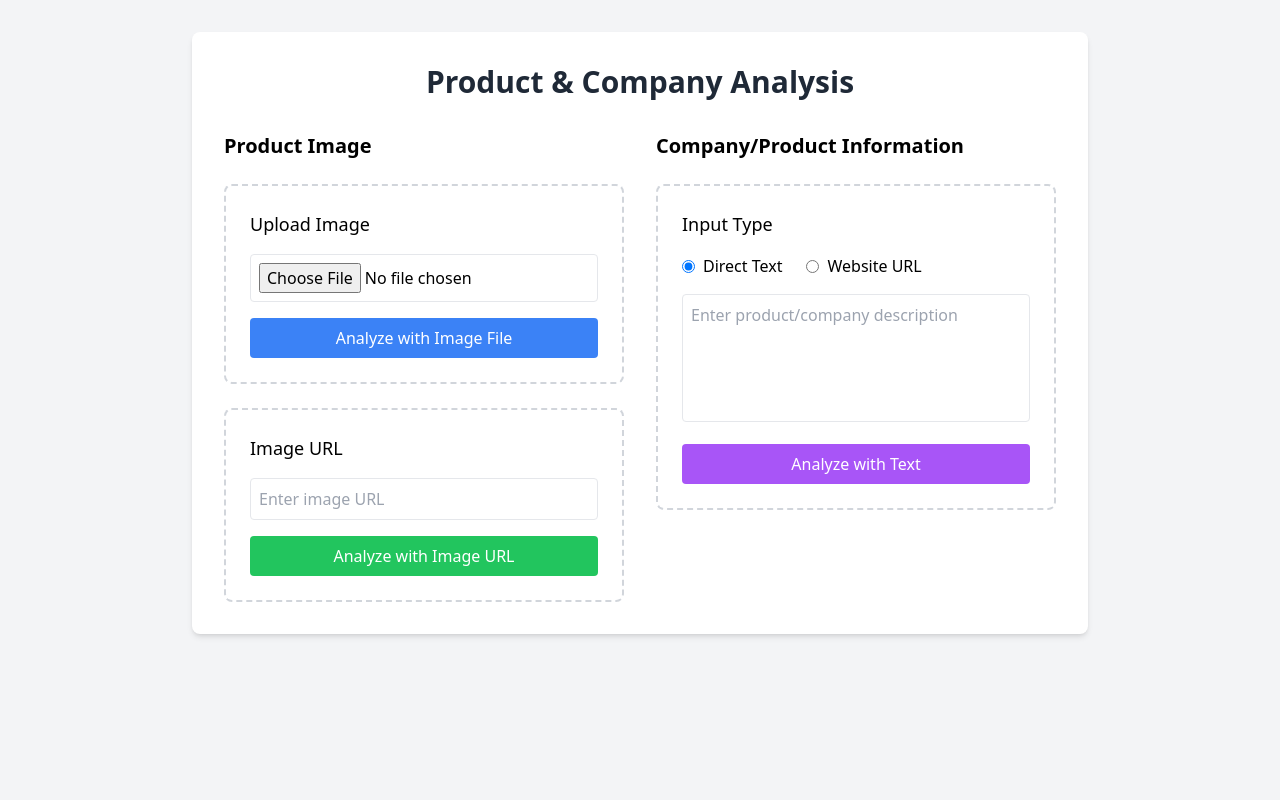
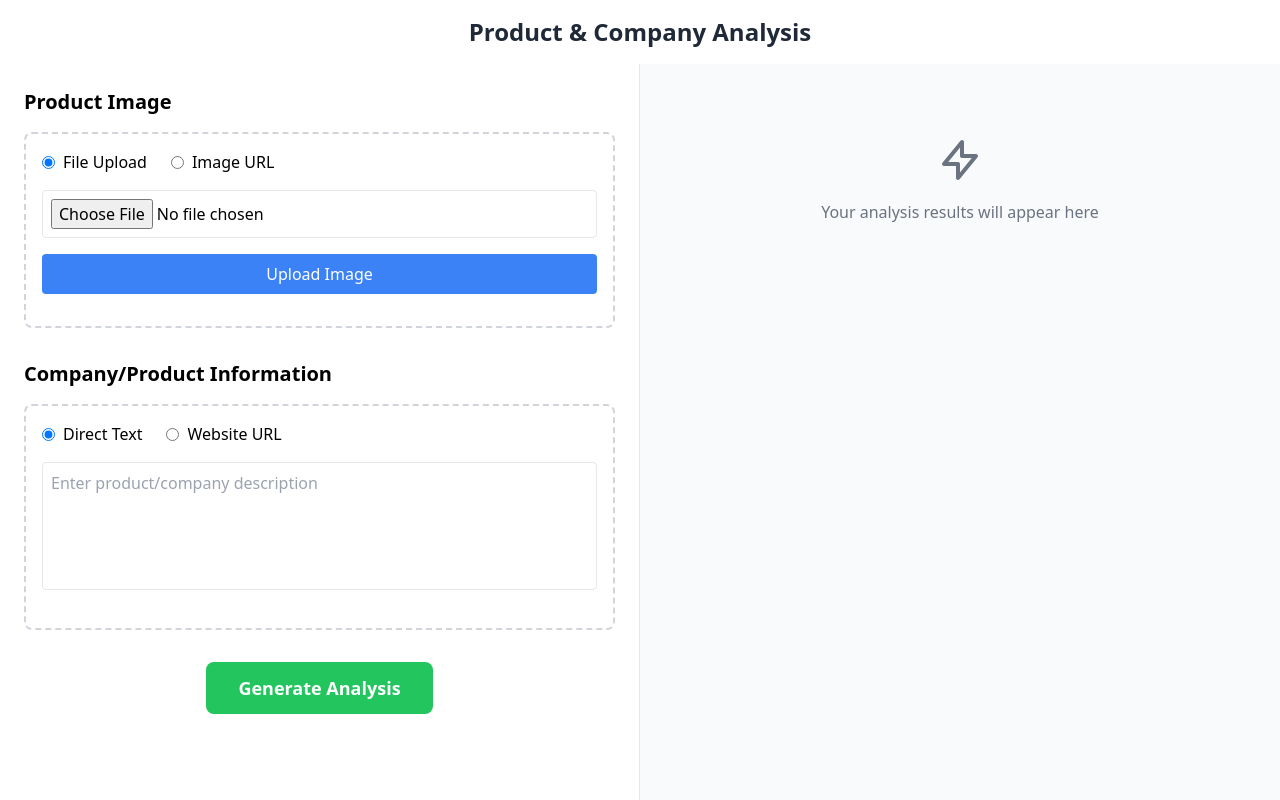
Before and after one commit to pringlesinghal/agihouse-hack, a Flask app: page / in a window 1280 px wide. Run offline with Flask 3, Linux system fonts and the light colour scheme; some libraries are stand-ins or nearby versions.

Commit message:
output customer segments

```diff
--- a/app.py
+++ b/app.py
@@ -17,31 +17,79 @@ app = Flask(__name__)
 
 def get_description(image_data=None, text_input=None):
     try:
-        prompt = ["Analyze the following information about a product and company."]
-        content = []
+        # First call to get detailed analysis
+        detailed_prompt = """Analyze the provided product information and identify the most likely customer segments that would be interested in this product.
+
+Follow these steps in your analysis:
+1. Product Understanding:
+   - Analyze the visual elements and features from the image
+   - Consider the product description and company information
+   - Identify key product attributes and value propositions
+
+2. Market Analysis:
+   - Evaluate the price point or perceived value
+   - Consider the product category and use cases
+   - Identify the product's unique selling points
+
+3. Customer Segmentation:
+   - List the primary customer segments (demographic, psychographic, behavioral)
+   - Explain why each segment would be interested
+   - Rank segments by likelihood of purchase
+
+4. Recommendations:
+   - Suggest marketing channels for reaching these segments
+   - Identify potential cross-selling opportunities
+   - Note any seasonal or regional considerations
+
+Provide a detailed analysis following these steps."""
+
+        content = [detailed_prompt]
 
         if image_data:
             # Convert bytes to PIL Image
             image = Image.open(BytesIO(image_data))
             content.append(image)
-            prompt[0] += " Based on the product image"
 
         if text_input:
-            content.append(text_input)
             if text_input.startswith('http'):
-                prompt[0] += " and the company's website"
+                content.append(f"Based on the company website: {text_input}")
             else:
-                prompt[0] += " and the provided product/company description"
+                content.append(f"Based on the product description: {text_input}")
 
-        if not content:
-            return "Please provide either an image or text description"
+        if not content[1:]:  # If no image or text input provided
+            return {"error": "Please provide either an image or text description"}
 
-        prompt[0] += ", provide a comprehensive analysis of the product and company. Include details about the product's features, target market, and company's value proposition."
-        content = prompt + content
-        response = model.generate_content(content)
-        return response.text
+        # Get detailed analysis
+        detailed_response = model.generate_content(content)
+        if not detailed_response.text:
+            return {"error": "Failed to generate analysis"}
+
+        # Second call to extract and summarize segments
+        summary_prompt = """Based on the following detailed analysis, extract the top 3-5 customer segments.
+For each segment, provide:
+1. A clear segment name/title
+2. A concise two-line description explaining why this segment would be interested in the product.
+
+Format the response as:
+[Segment Name]
+[Two-line description]
+
+[Next Segment Name]
+[Two-line description]
+
+etc.
+
+Here's the analysis:
+""" + detailed_response.text
+
+        summary_response = model.generate_content([summary_prompt])
+
+        return {
+            "segments": summary_response.text
+        }
+
     except Exception as e:
-        return f"Error generating description: {str(e)}"
+        return {"error": f"Error generating description: {str(e)}"}
 
 @app.route('/')
 def home():
@@ -74,7 +122,6 @@ def analyze_image():
                 response = requests.get(text_input)
                 if response.status_code != 200:
                     return jsonify({'error': f'Error fetching website content: HTTP {response.status_code}'}), 400
-                # Extract text content from HTML (you might want to use BeautifulSoup for better extraction)
                 text_input = response.text
             except Exception as e:
                 return jsonify({'error': f'Error fetching website content: {str(e)}'}), 400
@@ -82,8 +129,8 @@ def analyze_image():
     if not image_data and not text_input:
         return jsonify({'error': 'Please provide either an image or text description'}), 400
 
-    description = get_description(image_data, text_input)
-    return jsonify({'description': description})
+    result = get_description(image_data, text_input)
+    return jsonify(result)
 
 if __name__ == '__main__':
     app.run(debug=True)
--- a/templates/index.html
+++ b/templates/index.html
@@ -6,36 +6,64 @@
     <title>Product Analysis App</title>
     <script src="https://cdn.tailwindcss.com"></script>
 </head>
-<body class="bg-gray-100 min-h-screen p-8">
-    <div class="max-w-4xl mx-auto bg-white p-8 rounded-lg shadow-md">
-        <h1 class="text-3xl font-bold mb-8 text-center text-gray-800">Product & Company Analysis</h1>
+<body class="bg-gray-100 min-h-screen">
+    <div class="flex flex-col h-screen">
+        <!-- Header -->
+        <header class="bg-white shadow-sm p-4">
+            <h1 class="text-2xl font-bold text-center text-gray-800">Product & Company Analysis</h1>
+        </header>
 
-        <div class="grid grid-cols-1 md:grid-cols-2 gap-8">
+        <!-- Main Content -->
+        <main class="flex-1 flex">
+            <!-- Left Panel - Inputs -->
+            <div class="w-1/2 p-6 overflow-y-auto border-r border-gray-200 bg-white">
                 <!-- Image Input Section -->
-            <div class="space-y-6">
+                <div class="mb-8">
                     <h2 class="text-xl font-semibold mb-4">Product Image</h2>
-                <div class="p-6 border-2 border-dashed border-gray-300 rounded-lg">
-                    <h3 class="text-lg font-medium mb-4">Upload Image</h3>
-                    <input type="file" id="imageFile" accept="image/*" class="mb-4 p-2 w-full border rounded">
-                    <button onclick="analyzeWithCurrentInputs('file')" class="bg-blue-500 text-white px-4 py-2 rounded hover:bg-blue-600 w-full">
-                        Analyze with Image File
+                    <div class="p-4 border-2 border-dashed border-gray-300 rounded-lg">
+                        <div class="flex space-x-6 mb-4">
+                            <label class="flex items-center space-x-2">
+                                <input type="radio" name="imageInputType" value="file" checked
+                                       onchange="handleImageInputTypeChange()" class="text-blue-500">
+                                <span>File Upload</span>
+                            </label>
+                            <label class="flex items-center space-x-2">
+                                <input type="radio" name="imageInputType" value="url"
+                                       onchange="handleImageInputTypeChange()" class="text-blue-500">
+                                <span>Image URL</span>
+                            </label>
+                        </div>
+
+                        <div id="fileUploadSection" class="mb-4">
+                            <input type="file" id="imageFile" accept="image/*" class="w-full border rounded p-2">
+                            <button onclick="handleImageUpload()" id="uploadButton"
+                                    class="mt-4 bg-blue-500 text-white px-4 py-2 rounded hover:bg-blue-600 w-full">
+                                Upload Image
                             </button>
                         </div>
 
-                <div class="p-6 border-2 border-dashed border-gray-300 rounded-lg">
-                    <h3 class="text-lg font-medium mb-4">Image URL</h3>
-                    <input type="text" id="imageUrl" placeholder="Enter image URL" class="mb-4 p-2 w-full border rounded">
-                    <button onclick="analyzeWithCurrentInputs('url')" class="bg-green-500 text-white px-4 py-2 rounded hover:bg-green-600 w-full">
-                        Analyze with Image URL
+                        <div id="urlInputSection" class="hidden mb-4">
+                            <input type="text" id="imageUrl" placeholder="Enter image URL" class="w-full border rounded p-2">
+                            <button onclick="handleImageUpload()" id="urlButton"
+                                    class="mt-4 bg-blue-500 text-white px-4 py-2 rounded hover:bg-blue-600 w-full">
+                                Add Image URL
                             </button>
+                        </div>
+
+                        <div id="imagePreview" class="hidden mt-4">
+                            <p class="text-sm text-gray-600 mb-2">Selected Image:</p>
+                            <img id="previewImg" class="max-w-full h-auto rounded border" src="" alt="Preview">
+                            <button onclick="clearImage()" class="mt-2 text-red-500 text-sm hover:text-red-700">
+                                Remove Image
+                            </button>
+                        </div>
                     </div>
                 </div>
 
                 <!-- Text Input Section -->
-            <div class="space-y-6">
+                <div class="mb-8">
                     <h2 class="text-xl font-semibold mb-4">Company/Product Information</h2>
-                <div class="p-6 border-2 border-dashed border-gray-300 rounded-lg">
-                    <h3 class="text-lg font-medium mb-4">Input Type</h3>
+                    <div class="p-4 border-2 border-dashed border-gray-300 rounded-lg">
                         <div class="flex space-x-6 mb-4">
                             <label class="flex items-center space-x-2">
                                 <input type="radio" name="textInputType" value="text" checked
@@ -51,57 +79,98 @@
                         <textarea id="textInput"
                                   placeholder="Enter product/company description"
                                   class="mb-4 p-2 w-full border rounded h-32 resize-none"></textarea>
-                    <button onclick="analyzeWithCurrentInputs('text')" class="bg-purple-500 text-white px-4 py-2 rounded hover:bg-purple-600 w-full">
-                        Analyze with Text
+                    </div>
+                </div>
+
+                <!-- Generate Button -->
+                <div class="text-center">
+                    <button onclick="generateResponse()"
+                            class="bg-green-500 text-white px-8 py-3 rounded-lg hover:bg-green-600 text-lg font-semibold">
+                        Generate Analysis
                     </button>
                 </div>
             </div>
+
+            <!-- Right Panel - Output -->
+            <div class="w-1/2 p-6 bg-gray-50 overflow-y-auto">
+                <div id="result" class="hidden">
+                    <h2 class="text-xl font-semibold mb-4">Analysis Result</h2>
+                    <div id="description" class="p-6 bg-white rounded-lg shadow-sm"></div>
                 </div>
 
-        <div id="result" class="hidden mt-8">
-            <h2 class="text-xl font-semibold mb-4">Analysis Result</h2>
-            <div id="imagePreview" class="mb-4 hidden">
-                <img id="previewImg" class="max-w-full h-auto rounded" src="" alt="Preview">
-            </div>
-            <div id="description" class="p-6 bg-gray-50 rounded-lg"></div>
-        </div>
-
-        <div id="loading" class="hidden mt-8">
-            <div class="flex items-center justify-center">
+                <div id="loading" class="hidden">
+                    <div class="flex items-center justify-center p-12">
                         <div class="animate-spin rounded-full h-8 w-8 border-b-2 border-gray-900"></div>
                         <p class="ml-2 text-gray-600">Analyzing...</p>
                     </div>
                 </div>
+
+                <!-- Placeholder when no analysis -->
+                <div id="placeholder" class="text-center text-gray-500 p-12">
+                    <svg class="mx-auto h-12 w-12 mb-4" fill="none" stroke="currentColor" viewBox="0 0 24 24">
+                        <path stroke-linecap="round" stroke-linejoin="round" stroke-width="2"
+                              d="M13 10V3L4 14h7v7l9-11h-7z"/>
+                    </svg>
+                    <p>Your analysis results will appear here</p>
+                </div>
+            </div>
+        </main>
     </div>
 
     <script>
+        let currentImage = null;
+
         function showLoading() {
             document.getElementById('loading').classList.remove('hidden');
             document.getElementById('result').classList.add('hidden');
+            document.getElementById('placeholder').classList.add('hidden');
         }
 
         function hideLoading() {
             document.getElementById('loading').classList.add('hidden');
         }
 
-        function showResult(description, showImage = false) {
+        function showResult(segments) {
             const resultDiv = document.getElementById('result');
             const descriptionDiv = document.getElementById('description');
-            const imagePreview = document.getElementById('imagePreview');
+            const placeholder = document.getElementById('placeholder');
+
+            // Split the segments text into individual segments
+            const segmentBlocks = segments.split('\n\n').filter(block => block.trim());
+
+            // Create HTML for each segment
+            const segmentsHTML = segmentBlocks.map(block => {
+                const [title, ...description] = block.split('\n');
+                return `
+                    <div class="bg-white rounded-lg shadow-sm p-4 mb-4">
+                        <h3 class="font-bold text-lg text-blue-600 mb-2">${title.replace('[', '').replace(']', '')}</h3>
+                        <p class="text-gray-700">${description.join('<br>')}</p>
+                    </div>
+                `;
+            }).join('');
 
             resultDiv.classList.remove('hidden');
-            descriptionDiv.textContent = description;
-
-            if (showImage) {
-                imagePreview.classList.remove('hidden');
-            } else {
-                imagePreview.classList.add('hidden');
-            }
+            placeholder.classList.add('hidden');
+            descriptionDiv.innerHTML = `
+                <h2 class="text-xl font-bold mb-4">Top Customer Segments</h2>
+                ${segmentsHTML}
+            `;
         }
 
-        function previewImage(src) {
-            const previewImg = document.getElementById('previewImg');
-            previewImg.src = src;
+        function handleImageInputTypeChange() {
+            const fileSection = document.getElementById('fileUploadSection');
+            const urlSection = document.getElementById('urlInputSection');
+            const selectedType = document.querySelector('input[name="imageInputType"]:checked').value;
+
+            if (selectedType === 'url') {
+                fileSection.classList.add('hidden');
+                urlSection.classList.remove('hidden');
+            } else {
+                fileSection.classList.remove('hidden');
+                urlSection.classList.add('hidden');
+            }
+
+            clearImage();
         }
 
         function handleTextInputTypeChange() {
@@ -118,37 +187,59 @@
                 textInput.classList.add('h-32');
             }
 
-            // Clear the input when switching types
             textInput.value = '';
         }
 
-        async function analyzeWithCurrentInputs(trigger) {
+        function clearImage() {
+            document.getElementById('imageFile').value = '';
+            document.getElementById('imageUrl').value = '';
+            document.getElementById('imagePreview').classList.add('hidden');
+            currentImage = null;
+        }
+
+        async function handleImageUpload() {
+            const imageInputType = document.querySelector('input[name="imageInputType"]:checked').value;
+            const preview = document.getElementById('imagePreview');
+            const previewImg = document.getElementById('previewImg');
+
+            if (imageInputType === 'file') {
+                const fileInput = document.getElementById('imageFile');
+                if (fileInput.files[0]) {
+                    currentImage = {
+                        type: 'file',
+                        data: fileInput.files[0]
+                    };
+                    previewImg.src = URL.createObjectURL(fileInput.files[0]);
+                    preview.classList.remove('hidden');
+                }
+            } else {
+                const imageUrl = document.getElementById('imageUrl').value.trim();
+                if (imageUrl) {
+                    currentImage = {
+                        type: 'url',
+                        data: imageUrl
+                    };
+                    previewImg.src = imageUrl;
+                    preview.classList.remove('hidden');
+                }
+            }
+        }
+
+        async function generateResponse() {
             const formData = new FormData();
             const textInput = document.getElementById('textInput').value.trim();
             const textInputType = document.querySelector('input[name="textInputType"]:checked').value;
             let hasInput = false;
-            let showImagePreview = false;
 
-            // Handle image input based on trigger
-            if (trigger === 'file') {
-                const fileInput = document.getElementById('imageFile');
-                if (fileInput.files[0]) {
-                    formData.append('file', fileInput.files[0]);
-                    previewImage(URL.createObjectURL(fileInput.files[0]));
+            if (currentImage) {
+                if (currentImage.type === 'file') {
+                    formData.append('file', currentImage.data);
+                } else {
+                    formData.append('image_url', currentImage.data);
+                }
                 hasInput = true;
-                    showImagePreview = true;
-                }
-            } else if (trigger === 'url') {
-                const imageUrl = document.getElementById('imageUrl').value.trim();
-                if (imageUrl) {
-                    formData.append('image_url', imageUrl);
-                    previewImage(imageUrl);
-                    hasInput = true;
-                    showImagePreview = true;
-                }
             }
 
-            // Add text input if present
             if (textInput) {
                 formData.append('text_input', textInput);
                 formData.append('text_input_type', textInputType);
@@ -174,7 +265,7 @@
                 }
 
                 hideLoading();
-                showResult(data.description, showImagePreview);
+                showResult(data.segments);
             } catch (error) {
                 hideLoading();
                 showResult(`Error: ${error.message}`);
```
Lines whose indentation alone changed are shown as unchanged.
